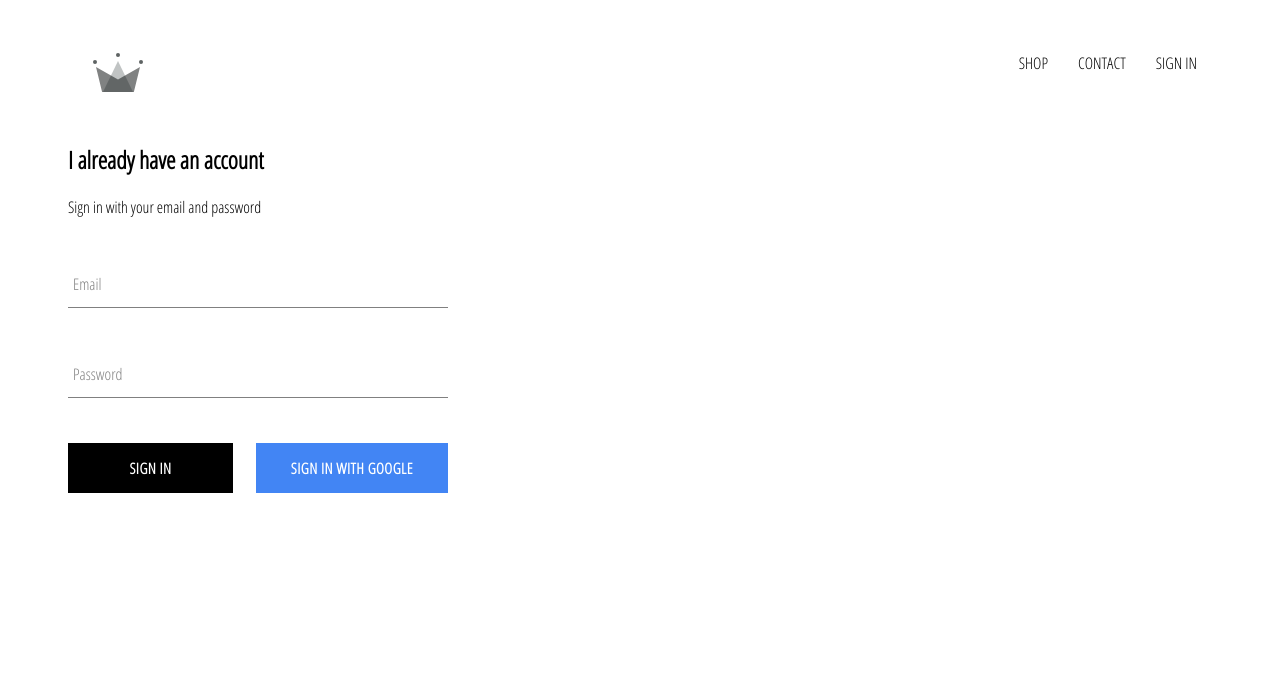
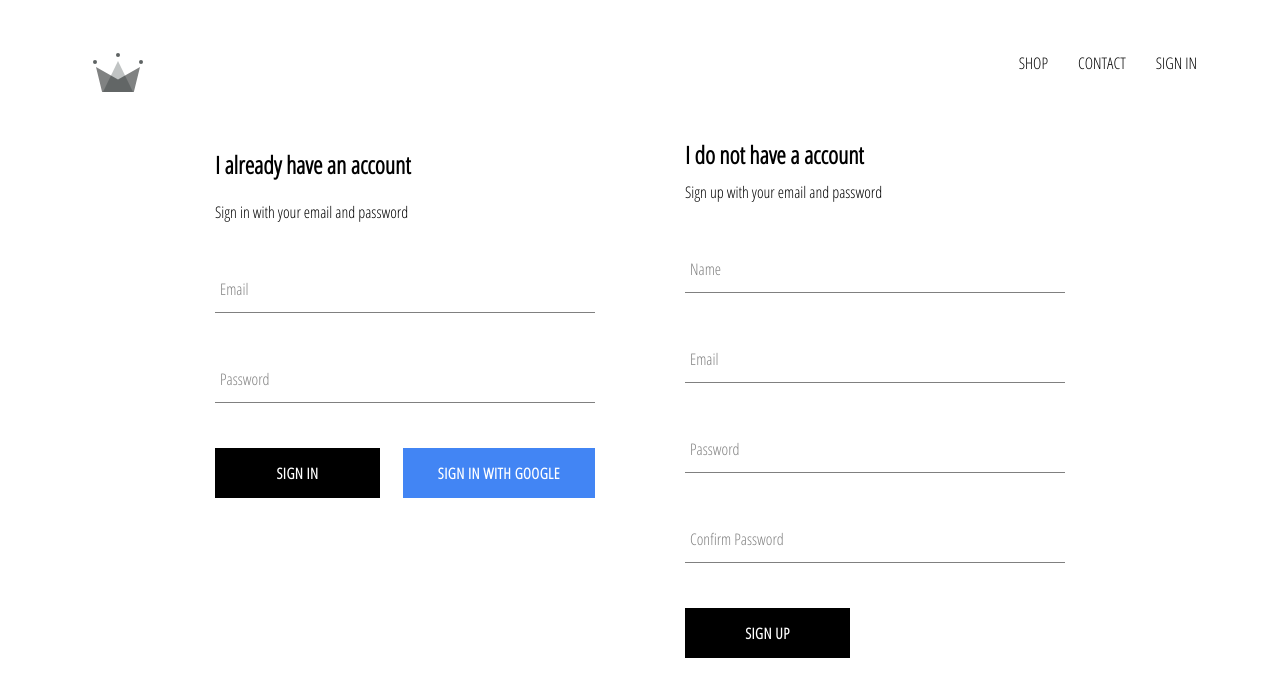
Before and after one commit to chaanto/react-ecommerce, a React (Create React App) app: page /signin in a window 1280 px wide. Shown: the top 696 px of the page. Built offline with nearby package versions, Linux system fonts and the light colour scheme; no server answers.

Commit message:
adding sign up that have abilities to create user into database and auth

```diff
--- a/src/App.js
+++ b/src/App.js
@@ -7,7 +7,7 @@
 import ShopPage from './pages/shop/shop-page-component';
 import SignInAndSignUpPage from './pages/sign-in-and-sign-up/sign-in-and-sign-up-component';
 import Header from './components/header/header-component';
-import { auth } from './firebase/firebase-utils';
+import { auth, createUserProfileDocuments} from './firebase/firebase-utils';
 
 class App extends React.Component {
   constructor() {
@@ -21,11 +21,25 @@
   unsubscribeFromAuth = null;
 
   componentDidMount () {
-    this.unsubscribeFromAuth = auth.onAuthStateChanged(user => {
-      this.setState({ currentUser: user});
+    this.unsubscribeFromAuth = auth.onAuthStateChanged(async userAuth => {
+      if (userAuth) {
+        const userRef = await createUserProfileDocuments(userAuth);
 
-      console.log(user);
-    })
+        userRef.onSnapshot(get_data => {
+          this.setState({
+            currentUser: {
+              id : get_data.id,
+              ...get_data.data()
+            }
+          });
+
+          console.log(this.state);
+        });
+      }
+      else {
+        this.setState({ currentUser : userAuth});
+      }
+    });
   }
 
   componentWillUnmount() {
--- /dev/null
+++ b/src/components/sign-up/sign-up-component.jsx
@@ -0,0 +1,111 @@
+import React from 'react';
+
+import FormInput from '../form-input/form-input-component';
+import CustomButton from '../custom-button/custom-button-component';
+
+import { auth, createUserProfileDocuments } from '../../firebase/firebase-utils';
+
+import './sign-up-style.scss';
+
+class SignUp extends React.Component {
+    constructor() {
+        super();
+
+        this.state = {
+            displayName: '',
+            email: '',
+            password: '',
+            confirmPassword: '',
+        };
+    }
+
+    handleSubmit = async event => {
+        event.preventDefault();
+
+        const { displayName, email, password, confirmPassword} = this.state;
+
+        if(password !== confirmPassword) {
+            alert("Password don't match")
+            return;
+        }
+
+        try {
+            const { user } = await auth.createUserWithEmailAndPassword(email, password);
+
+            await createUserProfileDocuments(user, {displayName});
+
+            this.setState ({
+                displayName: '',
+                email: '',
+                password: '',
+                confirmPassword: '',
+            });
+
+        } catch (error) {
+            console.error(error);
+        }
+
+    };
+
+    handleChange = event => {
+        const { name, value } = event.target;
+
+        this.setState({[name] : value});
+    }
+
+
+
+    render() {
+        const { displayName, email, password, confirmPassword} = this.state;
+        return (
+            <div className="sign-up">
+                <h2 className="title">
+                    I do not have a account
+                </h2>
+                <span>
+                    Sign up with your email and password
+                </span>
+                <form className="sign-up-form" onSubmit={this.handleSubmit}>
+                    <FormInput
+                        type='text'
+                        name='displayName'
+                        value={displayName}
+                        onChange={this.handleChange}
+                        label='Name'
+                        required
+                    />
+
+                    <FormInput
+                        type='email'
+                        name='email'
+                        value={email}
+                        onChange={this.handleChange}
+                        label='Email'
+                        required
+                    />
+
+                    <FormInput
+                        type='password'
+                        name='password'
+                        value={password}
+                        onChange={this.handleChange}
+                        label='Password'
+                        required
+                    />
+
+                    <FormInput
+                        type='password'
+                        name='confirmPassword'
+                        value={confirmPassword}
+                        onChange={this.handleChange}
+                        label='Confirm Password'
+                        required
+                    />
+                    <CustomButton type='submit'>SIGN UP</CustomButton>
+                </form>
+            </div>
+        )
+    }
+}
+
+export default SignUp;
--- /dev/null
+++ b/src/components/sign-up/sign-up-style.scss
@@ -0,0 +1,8 @@
+.sign-up {
+    display: flex;
+    flex-direction: column;
+    width: 380px;
+    .title {
+        margin: 10px 0;
+    }
+}
--- a/src/firebase/firebase-utils.js
+++ b/src/firebase/firebase-utils.js
@@ -12,6 +12,33 @@
     measurementId: "G-7MJVK90B5Y"
 };
 
+export const createUserProfileDocuments = async(userAuth, additionalData) => {
+    if (!userAuth) return;
+
+    const userRef = firestore.doc(`users/${userAuth.uid}`);
+    const getData = await userRef.get();
+
+    if (!getData.exists) {
+        const { displayName, email } = userAuth;
+        const createAt = new Date();
+
+        try {
+            await userRef.set({
+                displayName,
+                email,
+                createAt,
+                ...additionalData
+            })
+        } catch (error) {
+            console.log('Error while creating user', error.message);
+        }
+    }
+
+    return userRef
+};
+
+
+
 firebase.initializeApp(config);
 
 export const auth = firebase.auth();
--- a/src/pages/sign-in-and-sign-up/sign-in-and-sign-up-component.jsx
+++ b/src/pages/sign-in-and-sign-up/sign-in-and-sign-up-component.jsx
@@ -1,18 +1,15 @@
 import React from 'react';
+
 import SignIn from '../../components/sign-in/sign-in-component';
+import SignUp from '../../components/sign-up/sign-up-component';
+
 import './sign-in-and-sign-up-style.scss';
 
-// export default function sign-in-and-sign-up-component() {
-//     return (
-//         <div>
-
-//         </div>
-//     )
-// }
 
 const SignInAndSignUpPage = () => (
     <div className="sign-in-and-sign-up">
         <SignIn />
+        <SignUp />
     </div>
 )
 
--- a/src/pages/sign-in-and-sign-up/sign-in-and-sign-up-style.scss
+++ b/src/pages/sign-in-and-sign-up/sign-in-and-sign-up-style.scss
@@ -0,0 +1,6 @@
+.sign-in-and-sign-up {
+    width: 850px;
+    display: flex;
+    justify-content: space-between;
+    margin: 30px auto;
+}
```
